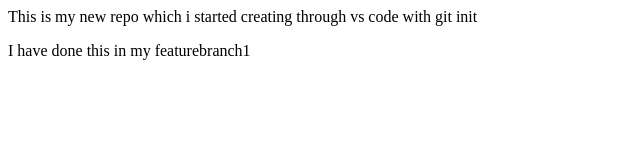
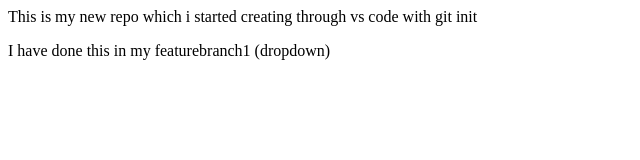
Before and after one commit to sammmeeerr/localrepo, a plain HTML site: page index.html in a window 1280 px wide. Shown: the full height of the page, 0-640 px from the left. Drawn offline with Linux system fonts and the light colour scheme.

```diff
--- a/index.html
+++ b/index.html
@@ -1,2 +1,2 @@
 <p>This is my new repo which i started creating through vs code with git init</p>
-<p>I have done this in my featurebranch1</p>
+<p>I have done this in my featurebranch1 (dropdown)</p>
```
